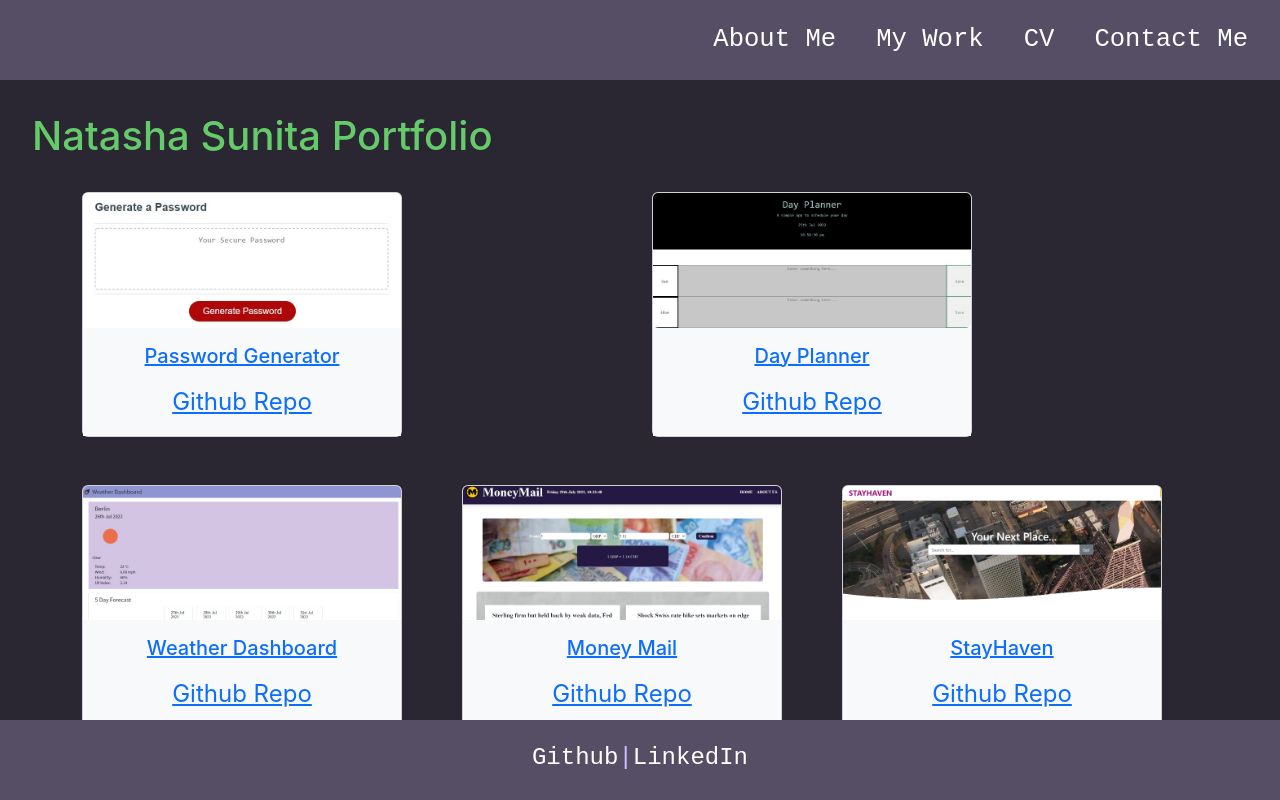
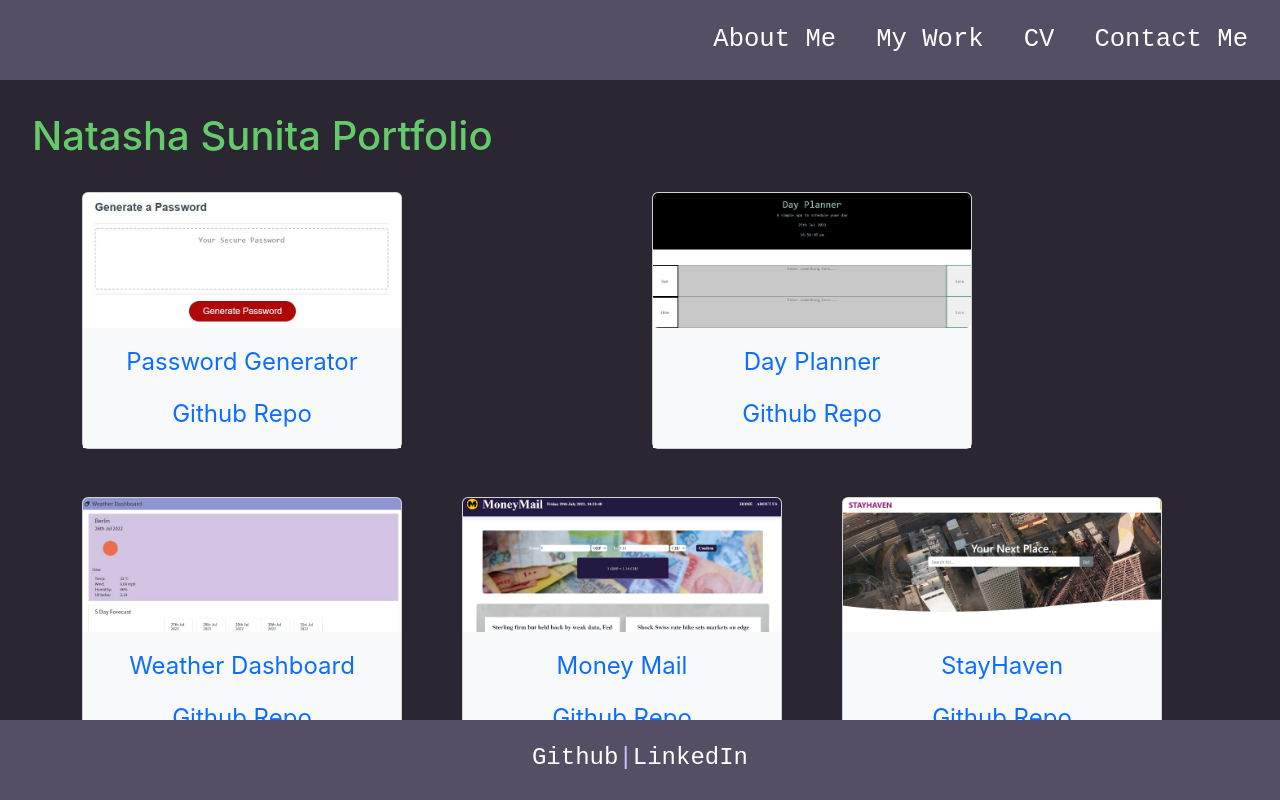
Before and after one commit to LonelyOrphan/react-portfolio, a React (Create React App) app in the folder portfolio/: page / in a window 1280 px wide. Both pictures are taken after a click on the button "My Work". Built offline with nearby package versions, Linux system fonts and the light colour scheme.

Commit message:
removed wrapping anchor tags

```diff
--- a/portfolio/src/components/Project.js
+++ b/portfolio/src/components/Project.js
@@ -1,24 +1,21 @@
 import React from "react";
 import Card from "react-bootstrap/Card";
-import { useNavigate } from "react-router-dom";
 
 export default function Project(props) {
   return (
-    <a href={props.projectURL}>
     <Card style={{ width: "20rem" }}>
-        <Card.Img
-          varient="top"
-          src={`images/${props.image}`}
-          alt="Card image"
-        />
+      <Card.Img varient="top" src={`images/${props.image}`} alt="Card image" />
       <Card.Body className="text-center bg-light">
-          <Card.Title>{props.title}</Card.Title>
+        <Card.Link href={props.projectURL}>{props.title}</Card.Link>
         <Card.Text>{props.descr}</Card.Text>
         <Card.Link className="card-link" href={props.repoLink}>
           Github Repo
         </Card.Link>
       </Card.Body>
     </Card>
-    </a>
   );
 }
+
+{
+  /* <a href={props.projectURL}></a> */
+}
```
Lines whose indentation alone changed are shown as unchanged.
